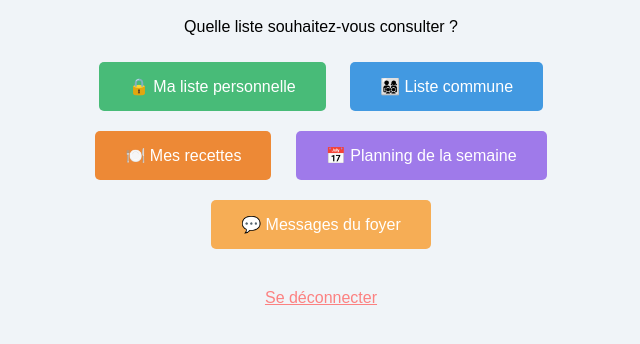
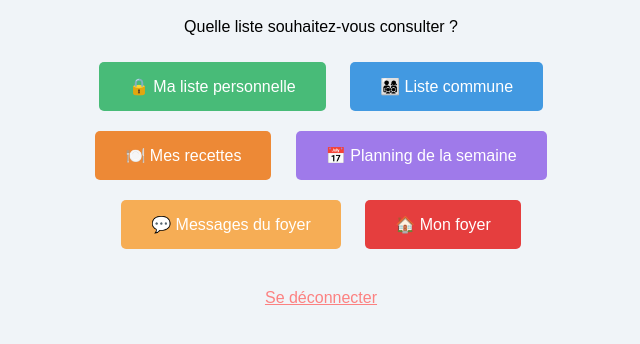
Before and after one commit to carlaetsofia/listes-courses, a Flask app: page / in a window 1280 px wide. Shown: the part 141-485 px from the top of the page, without its empty margins (319-959 px from the left). Run offline with Flask 3, Linux system fonts and the light colour scheme; the visitor is signed in with stand-in values (Sample User, id 1).

Commit message:
ajout systeme foyer

```diff
--- a/app.py
+++ b/app.py
@@ -4,7 +4,8 @@ import hashlib
 
 app = Flask(__name__)
 app.secret_key = "ma_cle_secrete_123"
-DB = "/Users/monamour/Documents/courses.db"
+import os
+DB = os.path.join(os.path.dirname(__file__), "courses.db")
 
 def get_db():
     conn = sqlite3.connect(DB)
@@ -41,9 +42,10 @@ def connexion():
         user = conn.execute("SELECT * FROM utilisateurs WHERE pseudo=? AND mot_de_passe=?", (pseudo, mot_de_passe)).fetchone()
         conn.close()
         if user:
-            session["utilisateur_id"] = user["id"]
-            session["pseudo"] = user["pseudo"]
-            return redirect("/")
+          session["utilisateur_id"] = user["id"]
+        session["pseudo"] = user["pseudo"]
+        session["foyer_id"] = user["foyer_id"]
+        return redirect("/")
         return render_template("connexion.html", erreur="Pseudo ou mot de passe incorrect !")
     return render_template("connexion.html")
 
@@ -379,6 +381,63 @@ def envoyer_message():
         conn.commit()
         conn.close()
     return redirect("/messages")
+import random
+import string
+
+def generer_code():
+    return ''.join(random.choices(string.ascii_uppercase + string.digits, k=6))
+
+@app.route("/foyer")
+def foyer():
+    if "utilisateur_id" not in session:
+        return redirect("/connexion")
+    conn = get_db()
+    user = conn.execute("SELECT * FROM utilisateurs WHERE id=?", (session["utilisateur_id"],)).fetchone()
+    foyer = None
+    membres = []
+    if user["foyer_id"]:
+        foyer = conn.execute("SELECT * FROM foyers WHERE id=?", (user["foyer_id"],)).fetchone()
+        membres = conn.execute("SELECT * FROM utilisateurs WHERE foyer_id=?", (user["foyer_id"],)).fetchall()
+    conn.close()
+    return render_template("foyer.html", foyer=foyer, membres=membres)
+
+@app.route("/foyer/creer", methods=["POST"])
+def creer_foyer():
+    if "utilisateur_id" not in session:
+        return redirect("/connexion")
+    code = generer_code()
+    conn = get_db()
+    conn.execute("INSERT INTO foyers (code, createur_id) VALUES (?, ?)", (code, session["utilisateur_id"]))
+    foyer = conn.execute("SELECT * FROM foyers WHERE code=?", (code,)).fetchone()
+    conn.execute("UPDATE utilisateurs SET foyer_id=? WHERE id=?", (foyer["id"], session["utilisateur_id"]))
+    conn.commit()
+    conn.close()
+    return redirect("/foyer")
+
+@app.route("/foyer/rejoindre", methods=["POST"])
+def rejoindre_foyer():
+    if "utilisateur_id" not in session:
+        return redirect("/connexion")
+    code = request.form.get("code").upper()
+    conn = get_db()
+    foyer = conn.execute("SELECT * FROM foyers WHERE code=?", (code,)).fetchone()
+    if foyer:
+        conn.execute("UPDATE utilisateurs SET foyer_id=? WHERE id=?", (foyer["id"], session["utilisateur_id"]))
+        conn.commit()
+        conn.close()
+        return redirect("/foyer")
+    conn.close()
+    return render_template("foyer.html", foyer=None, membres=[], erreur="Code incorrect — vérifiez et réessayez !")
+
+@app.route("/foyer/quitter", methods=["POST"])
+def quitter_foyer():
+    if "utilisateur_id" not in session:
+        return redirect("/connexion")
+    conn = get_db()
+    conn.execute("UPDATE utilisateurs SET foyer_id=NULL WHERE id=?", (session["utilisateur_id"],))
+    conn.commit()
+    conn.close()
+    return redirect("/foyer")
 
 if __name__ == "__main__":
     app.run(debug=True)
--- a/templates/accueil.html
+++ b/templates/accueil.html
@@ -11,6 +11,7 @@
         .btn-recettes { background-color: #ed8936; }
         .btn-planning { background-color: #9f7aea; }
         .btn-messages { background-color: #f6ad55; }
+        .btn-foyer { background-color: #e53e3e; }
         .deconnexion { color: #fc8181; margin-top: 30px; display: block; }
     </style>
 </head>
@@ -23,6 +24,7 @@
     <a href="/recettes" class="btn btn-recettes">🍽️ Mes recettes</a>
     <a href="/planning" class="btn btn-planning">📅 Planning de la semaine</a>
     <a href="/messages" class="btn btn-messages">💬 Messages du foyer</a>
+    <a href="/foyer" class="btn btn-foyer">🏠 Mon foyer</a>
 
     <a href="/deconnexion" class="deconnexion">Se déconnecter</a>
 </body>
```
Also changed, not shown: templates/foyer.html (added, +56 -0 lines).
